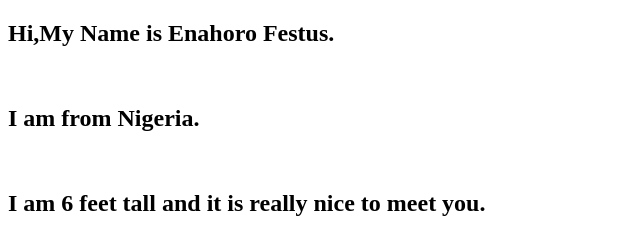
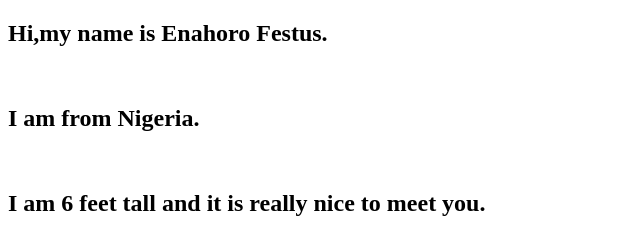
Before and after one commit to renegadeKhan/Javascript-Intro, a plain HTML site: page index.html in a window 1280 px wide. Shown: the full height of the page, 0-640 px from the left. Drawn offline with Linux system fonts and the light colour scheme.

Commit message:
minor character changes

```diff
--- a/index.html
+++ b/index.html
@@ -8,7 +8,7 @@
     <script type="text/javascript">
     function intro() {
     var output= document.getElementById("output");
-      output.innerHTML="<h2>Hi,My Name is Enahoro Festus.</h2><br/>";
+      output.innerHTML="<h2>Hi,my name is Enahoro Festus.</h2><br/>";
       output.innerHTML+="<h2>I am from Nigeria.</h2><br/>\n";
       output.innerHTML+="<h2>I am 6 feet tall and it is really nice to meet you.</h2>";
     }
```
